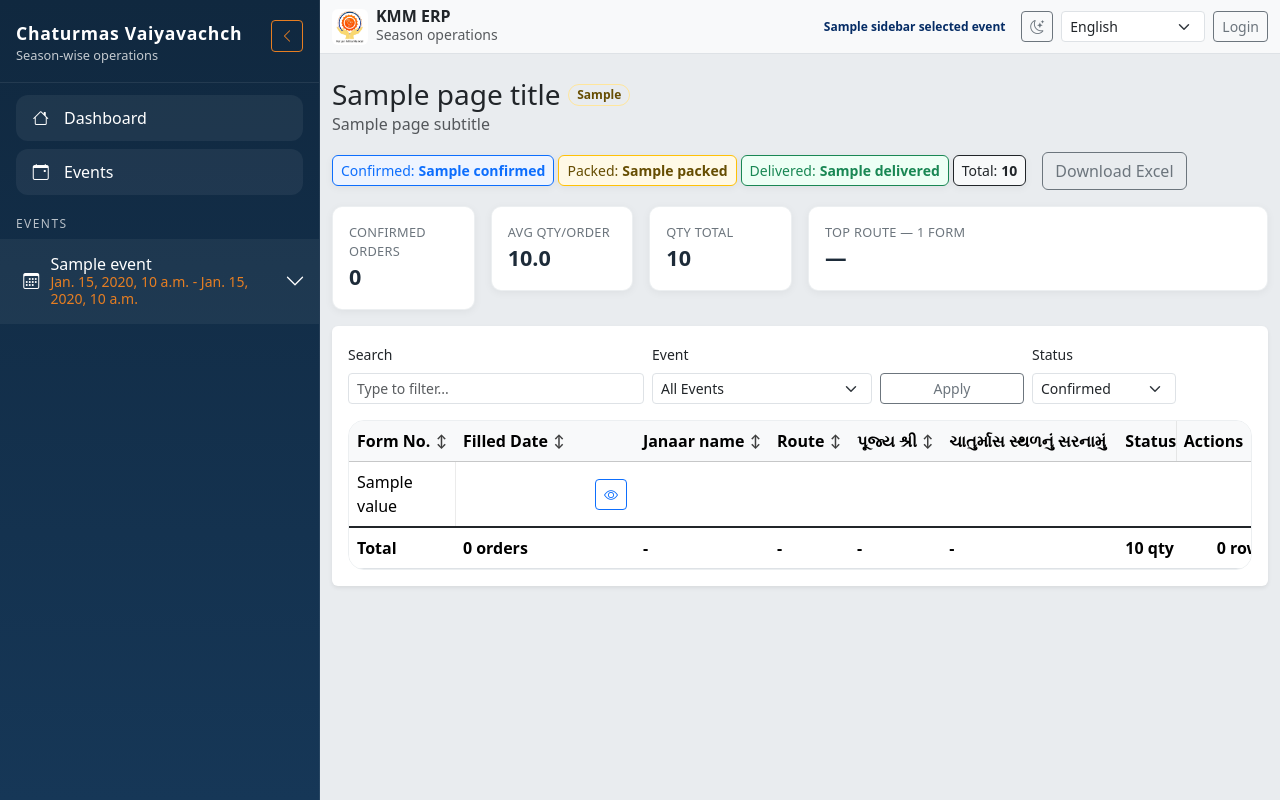
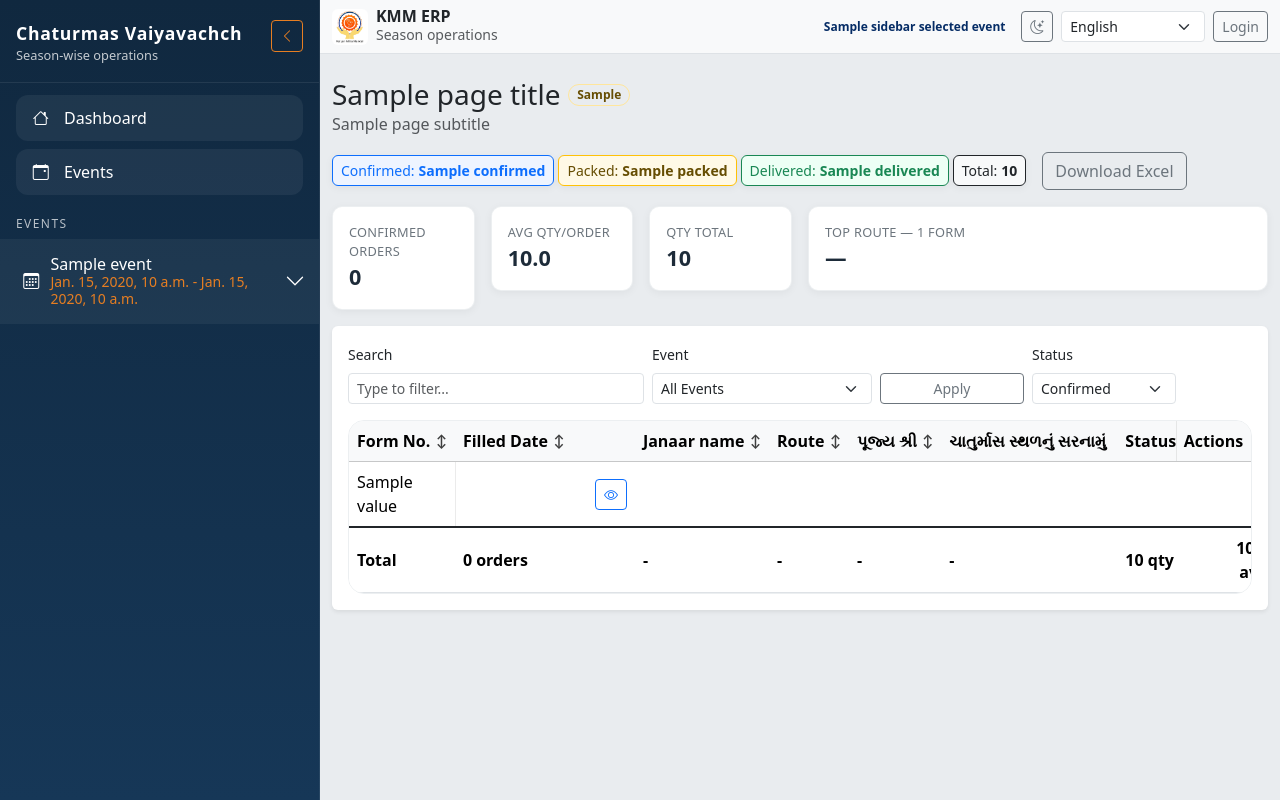
Before and after one commit to erhardik/kmm_vaiyavach, a Django app: template templates/requirements/header_list.html in a window 1280 px wide. Run offline with Django 5.2, Linux system fonts and the light colour scheme; the template is opened without the code that fills it: most values are stand-ins (such as "Sample title", 1, 10 or a date in 2020); some libraries are stand-ins or nearby versions.

Commit message:
fix: remove summary.items reference (dict printed as code on page)

```diff
--- a/templates/requirements/header_list.html
+++ b/templates/requirements/header_list.html
@@ -134,7 +134,7 @@
             <td>-</td>
             <td>-</td>
             <td>{{ summary.qty_total|default:0|floatformat:0 }} qty</td>
-            <td class="text-end">{{ summary.items|default:0 }} rows</td>
+            <td class="text-end">{{ summary.avg_qty_per_order|default:0|floatformat:1 }} avg</td>
           </tr>
         </tfoot>
       </table>
```
